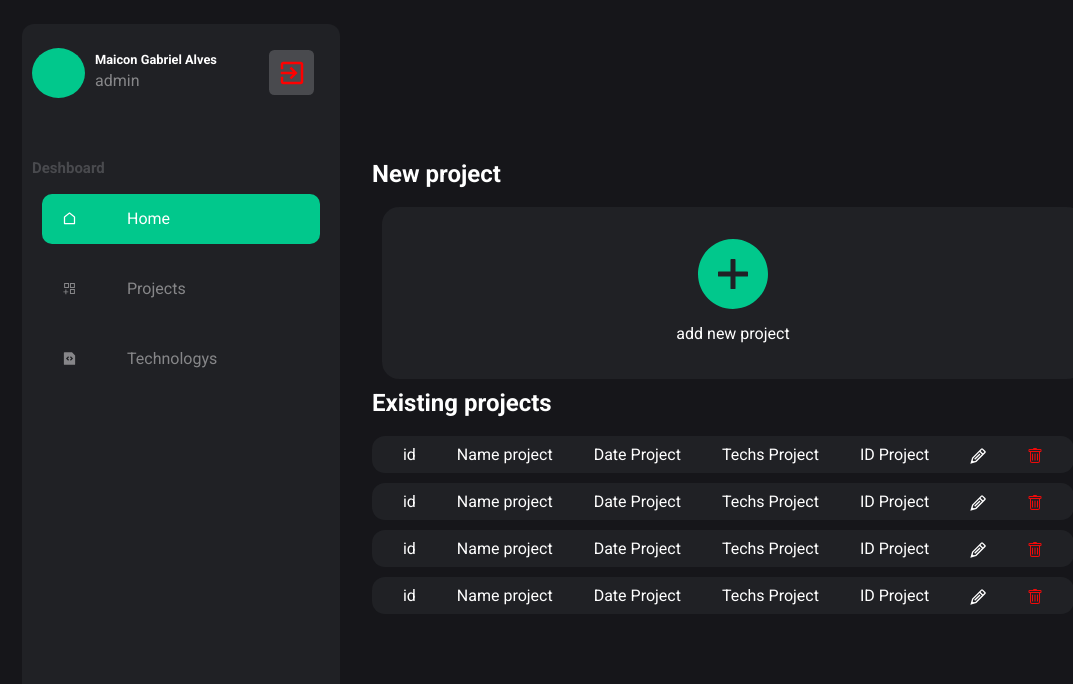
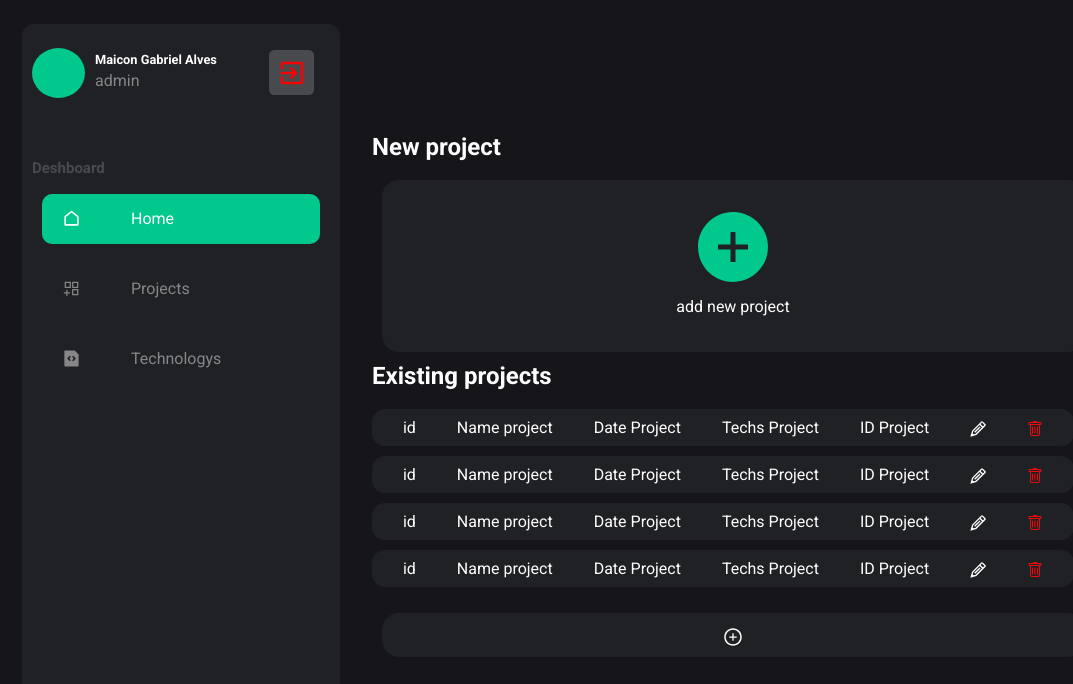
Before and after one commit to maikeg-alves/dashboard-portfolio, a Next.js app: page / in a window 1280 px wide. Shown: the top 684 px of the page, without its empty margins (84-1157 px from the left). Built offline with nearby package versions, Linux system fonts and the light colour scheme.

Commit message:
Layout: panel size icon

```diff
--- a/package.json
+++ b/package.json
@@ -10,6 +10,9 @@
     "lint": "next eslint ."
   },
   "dependencies": {
+    "@emotion/react": "^11.10.5",
+    "@emotion/styled": "^11.10.5",
+    "@mui/material": "^5.10.15",
     "@types/bootstrap": "^5.2.6",
     "bootstrap": "^5.2.2",
     "next": "^13.0.4",
--- a/src/components/buttonpanel/styles.ts
+++ b/src/components/buttonpanel/styles.ts
@@ -15,7 +15,7 @@ export const Container = styled.div<Props>`
     border: none;
     display: flex;
     align-items: center;
-    font-size: 15px;
+    font-size: 19px;
     transition: 0.2s;
     div {
       display: flex;
--- a/src/modules/Projects/Projects.module.tsx
+++ b/src/modules/Projects/Projects.module.tsx
@@ -3,12 +3,13 @@ import { Col, Container, Row } from 'react-bootstrap';
 import { Project } from './styles';
 
 import { AiFillPlusCircle } from 'react-icons/ai';
+import { AiOutlinePlusCircle } from 'react-icons/ai';
 import { TableItems, Table } from '../../components';
 
 const Projects: React.FC = () => {
   return (
     <Project xs={12}>
-      <Col xs={12} className="add">
+      <Col xs={12}>
         <Col>
           <h3>New project</h3>
         </Col>
@@ -37,6 +38,11 @@ const Projects: React.FC = () => {
             </tbody>
           </Table>
         </Col>
+        <Col xs={12} className="modalgrid">
+          <button className="add-plus">
+            <AiOutlinePlusCircle />
+          </button>
+        </Col>
       </Col>
     </Project>
   );
--- a/src/modules/Projects/styles.ts
+++ b/src/modules/Projects/styles.ts
@@ -2,18 +2,19 @@ import { Col } from 'react-bootstrap';
 import styled from 'styled-components';
 
 export const Project = styled(Col)`
-  .add {
   .modalgrid {
     background-color: ${(props) => props.theme.colors.backgroundSecondary};
     border-radius: 17px;
-      padding: 20px;
+
     width: 100%;
     margin: 10px;
     display: flex;
     justify-content: center;
     align-items: center;
-      .add-icon {
+    .add-icon,
+    .add-plus {
       font-size: 80px;
+      padding: 20px;
       background: transparent;
       border: none;
       color: ${(props) => props.theme.colors.primary};
@@ -24,6 +25,14 @@ export const Project = styled(Col)`
         cursor: pointer;
       }
     }
+
+    .add-plus {
+      padding: 10px;
+      font-size: 20px;
+      color: ${(props) => props.theme.colors.text};
+      svg {
+        margin: 0;
+      }
     }
   }
 `;
```
Also changed, not shown: 1 other file (tests, documents, lock files or other folders). Lines whose indentation alone changed are shown as unchanged.
